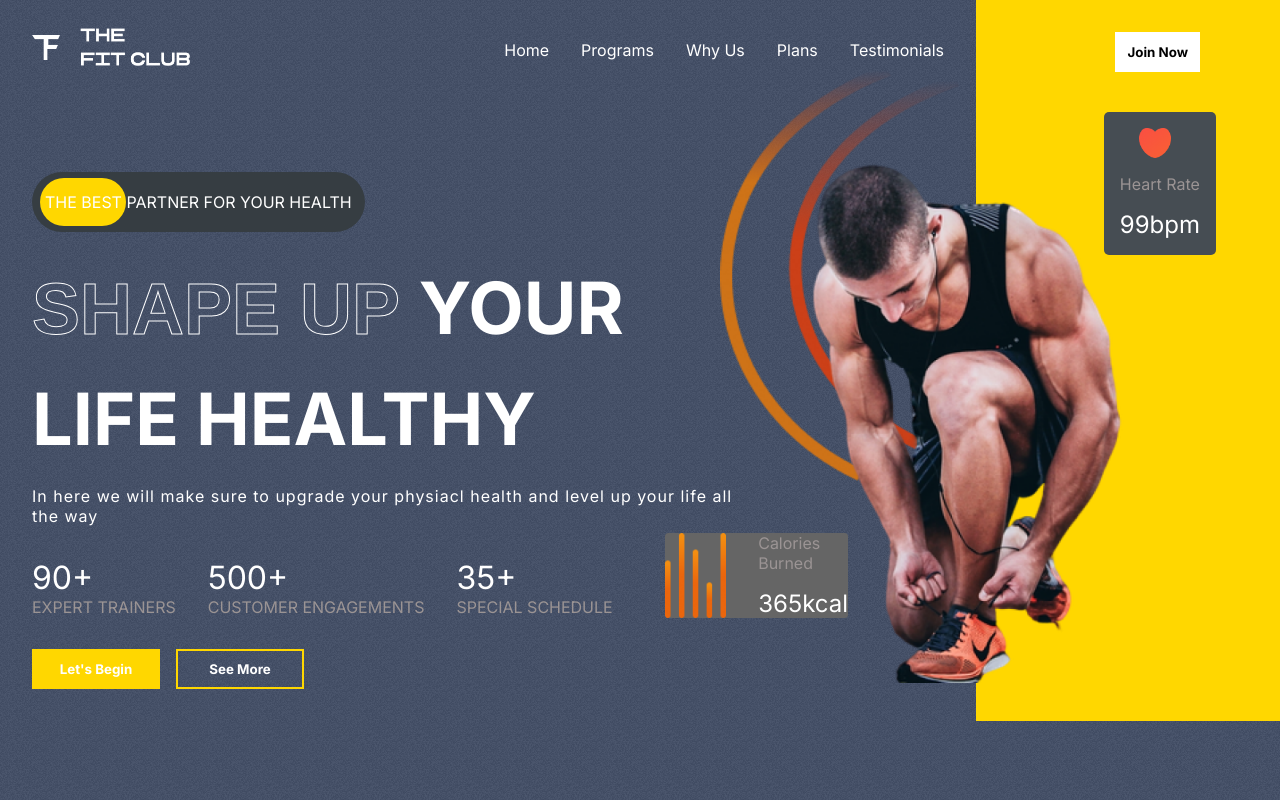
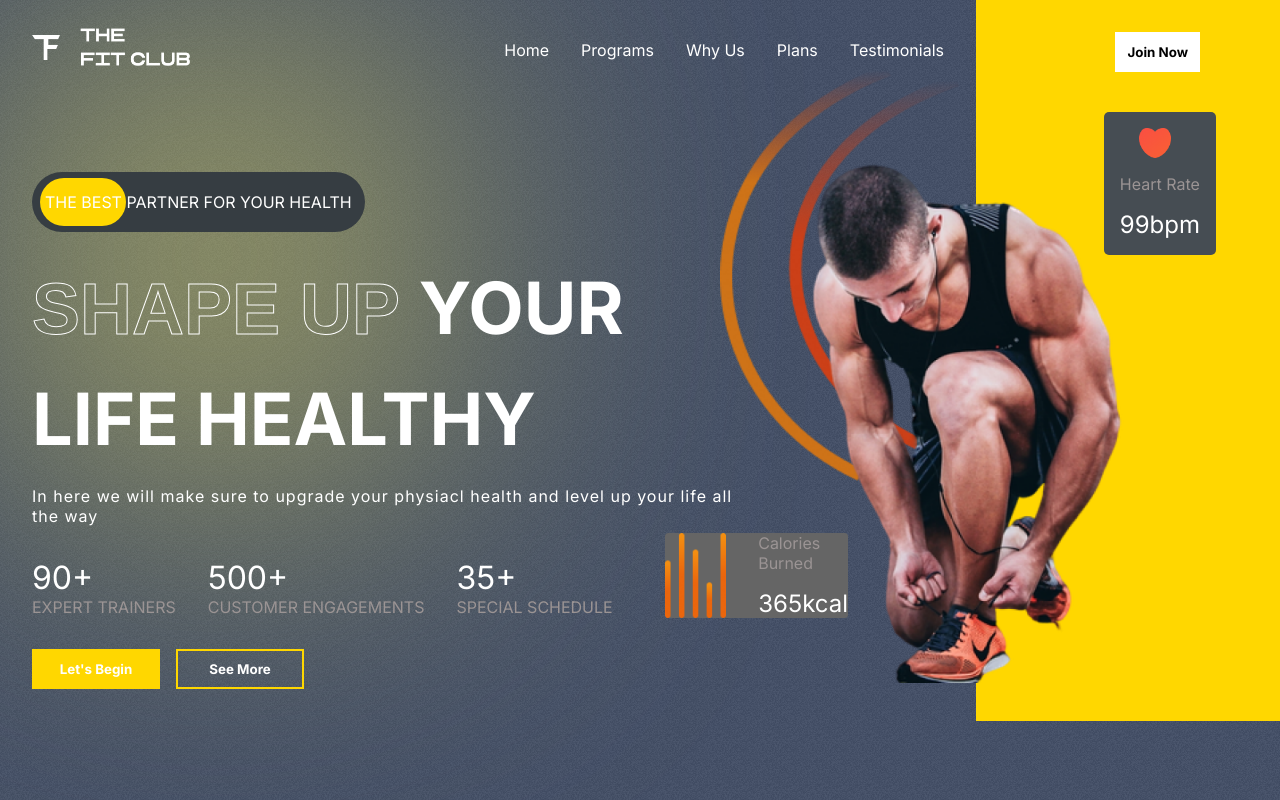
Before and after one commit to gihanthakavishan/Gymnasium_Application, a React (Create React App) app: page / in a window 1280 px wide. Shown: the top 800 px of the page. Built offline with nearby package versions, Linux system fonts and the light colour scheme.

Commit message:
add blur effect to the hero section

```diff
--- a/src/App.css
+++ b/src/App.css
@@ -43,3 +43,11 @@
 .btn:hover{
   cursor: pointer;
 }
+
+.blur{
+  background-color: rgba(238, 229, 98, 0.69);
+  position: absolute;
+  border-radius: 50%;
+  filter: blur(155px);
+  z-index: -9;
+}
--- a/src/components/Hero/Hero.css
+++ b/src/components/Hero/Hero.css
@@ -178,3 +178,9 @@
     color: white;
     font-size: 1.5rem;
 }
+
+.hero-blur{
+    width: 27rem;
+    height: 32rem;
+    left: 0;
+}
--- a/src/components/Hero/Hero.jsx
+++ b/src/components/Hero/Hero.jsx
@@ -8,6 +8,8 @@ import Calories from "../../assets/calories.png";
 const Hero = () => {
   return (
     <div className="hero">
+
+      <div className="blur hero-blur"></div>
         <div className="left-h">
          <Header/>
 {/*the ad section*/}
```
